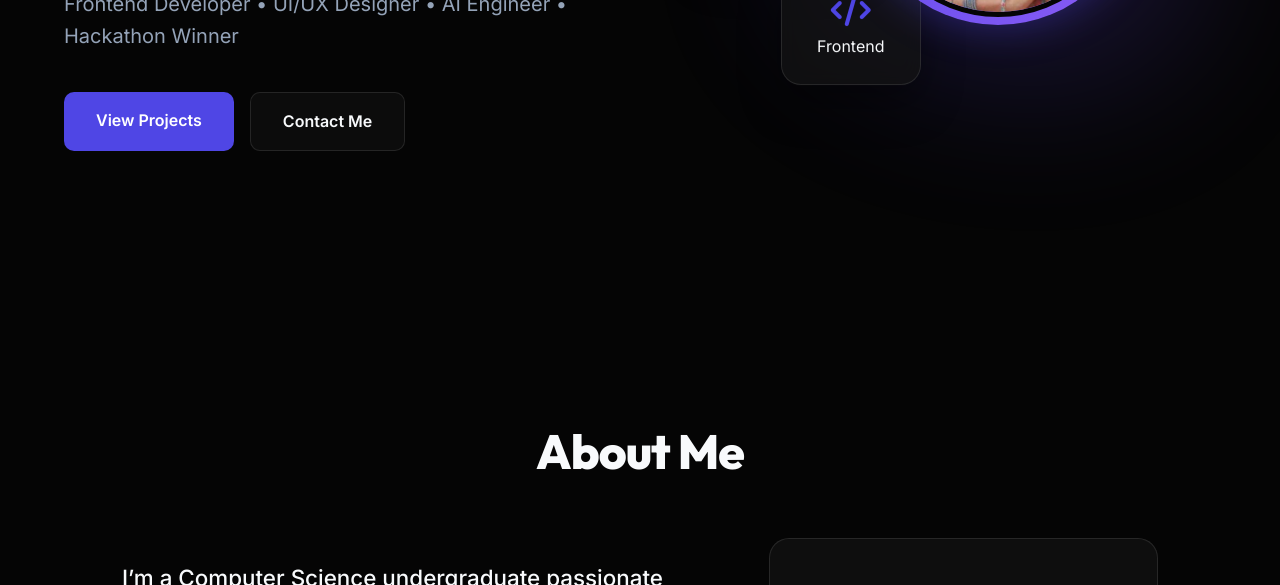
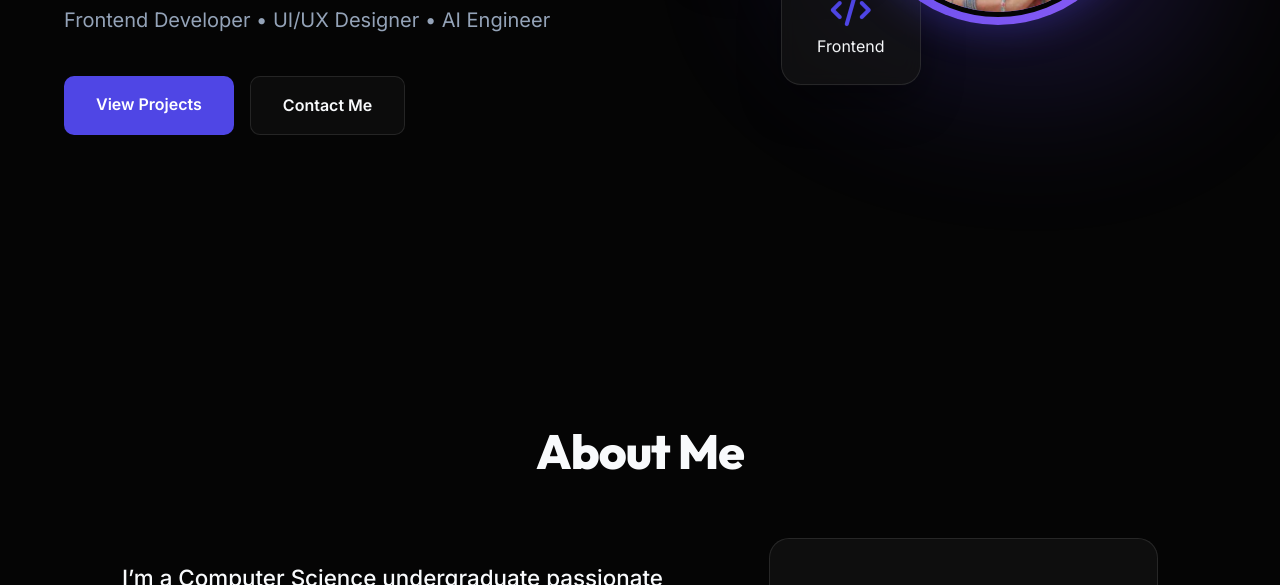
Before and after one commit to Nikhitha-spec/Portfolio, a plain HTML site: page index.html in a window 1280 px wide. Shown: the part 515-1100 px from the top of the page. Drawn offline with Linux system fonts and the light colour scheme.

Commit message:
Update hero subtext to focus on core roles

```diff
--- a/index.html
+++ b/index.html
@@ -47,7 +47,7 @@
                 <span class="gradient-text">I build AI-powered web systems & automation tools</span>
             </h1>
             <p class="hero-subtext">
-                Frontend Developer • UI/UX Designer • AI Engineer • Hackathon Winner
+                Frontend Developer • UI/UX Designer • AI Engineer
             </p>
             <div class="hero-btns">
                 <a href="#projects" class="btn btn-primary">View Projects</a>
```
